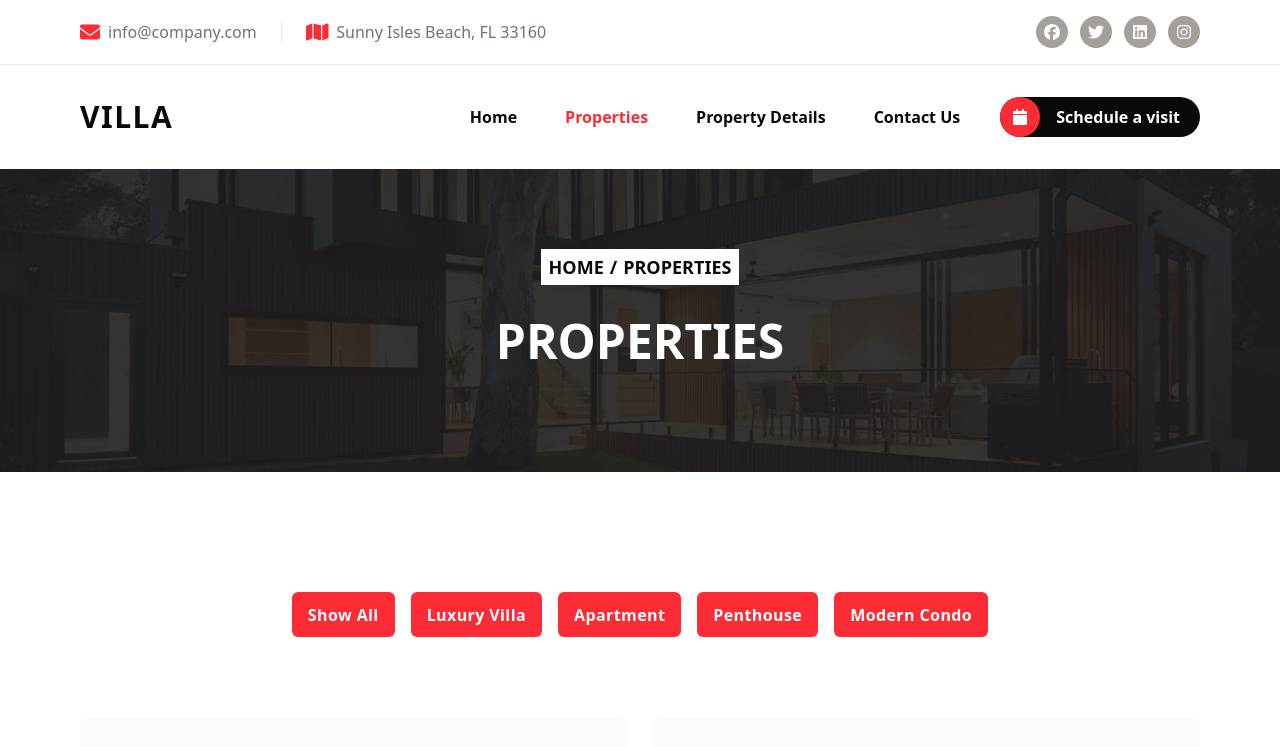
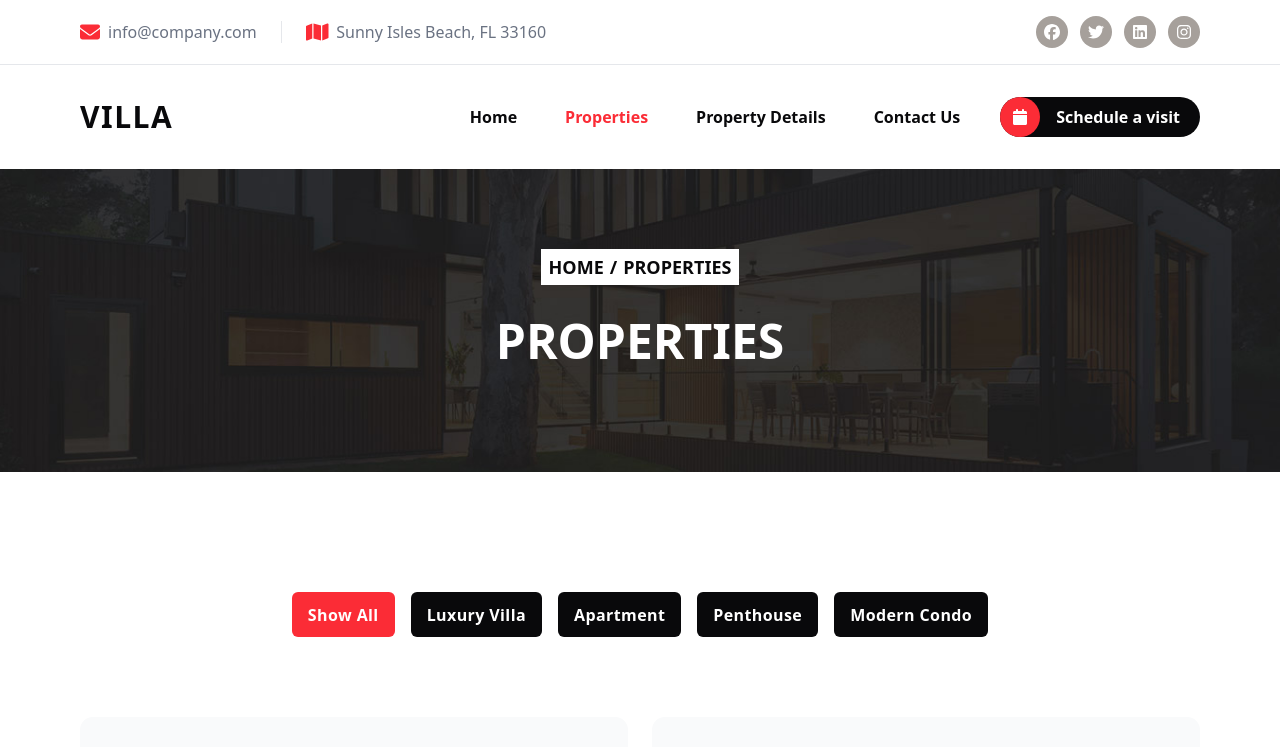
Before and after one commit to Nikkihosseini/Villa-agency, a React (Vite) app: page /properties in a window 1280 px wide. Shown: the top 747 px of the page. Built offline with nearby package versions, Linux system fonts and the light colour scheme.

Commit message:
add active class to PropertiesBtn

```diff
--- a/src/Components/Pages/Properties/PropertiesBtn.jsx
+++ b/src/Components/Pages/Properties/PropertiesBtn.jsx
@@ -9,38 +9,37 @@ import {propertiesData} from './propertiesData'
 
 export default function PropertiesBtn(){
 
-    const {category , setCategory} = useContext(categoryContext)
+    const {setCategory} = useContext(categoryContext)
 
     const [active , setActive] = useState(1)
 
 
-    function handleBtns(event){
 
-        setActive(event.target.id)
-        let word = event.target.innerHTML;
-        console.log(event.target.id)
-        console.log(word)
 
-        if(word === "Show All"){
+    function handleBtns(id,name){
+
+        setActive(id)
+
+        if(name === "Show All"){
             setCategory(propertiesData)
           }
-          else if(word === "Apartment") {
+          else if(name === "Apartment") {
             const filtered = propertiesData.filter(item=>item.category === "Apartment");
             setCategory(filtered)
           }
-          else if(word === "Villa House") {
+          else if(name === "Villa House") {
             const filtered = propertiesData.filter(item=>item.category === "Villa House");
             setCategory(filtered)
           }
-          else if(word === "Luxury Villa") {
+          else if(name === "Luxury Villa") {
             const filtered = propertiesData.filter(item=>item.category === "Luxury Villa");
             setCategory(filtered)
           }
-          else if(word === "Penthouse") {
+          else if(name === "Penthouse") {
             const filtered = propertiesData.filter(item=>item.category === "Penthouse");
             setCategory(filtered)
           }
-          else if(word === "Modern Condo") {
+          else if(name === "Modern Condo") {
             const filtered = propertiesData.filter(item=>item.category === "Modern Condo");
             setCategory(filtered)
           }
@@ -50,7 +49,7 @@ export default function PropertiesBtn(){
     return(
         <Fragment>
                 {btnCategory.map((item) => {
-                    return <button key={item.id} onClick={handleBtns} id={item.id} className={`bg-zinc-950 ${active === item.id ? 'active' : 'hover:text-red-500'} ${category === propertiesData ? 'active' : 'hover:text-red-500'} rounded-md w-auto px-4 h-[35px] sm:h-[45px] cursor-pointer tracking-wide text-sm md:text-base transition-all`}>{item.name}</button>
+                    return <button key={item.id} onClick={()  => handleBtns(item.id,item.name)} id={item.id} className={`bg-zinc-950 ${active === item.id ? 'active' : 'hover:text-red-500'} rounded-md w-auto px-4 h-[35px] sm:h-[45px] cursor-pointer tracking-wide text-sm md:text-base transition-all`}>{item.name}</button>
                 })}
         </Fragment>
     )
```
